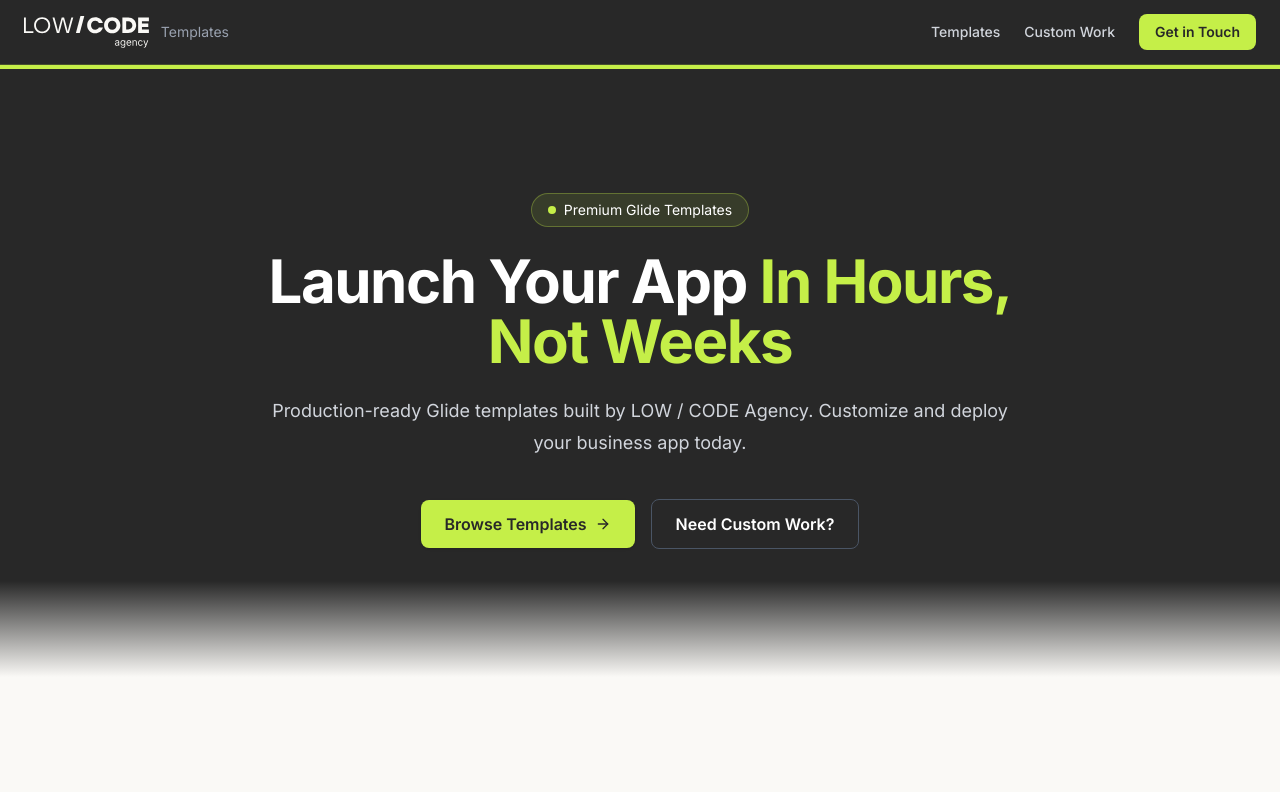
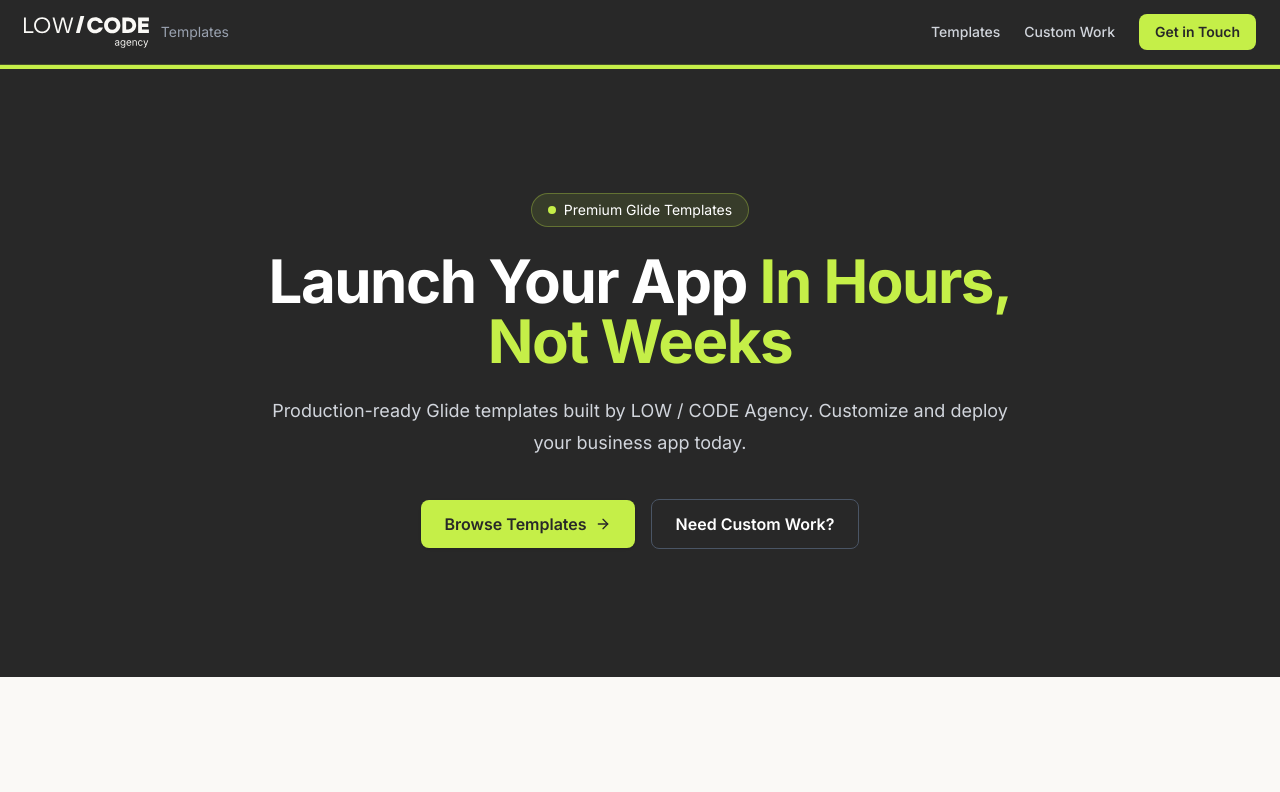
Before and after one commit to eltintero/glide-app-templates, a Next.js app: page / in a window 1280 px wide. Shown: the top 792 px of the page. Built offline with nearby package versions, Linux system fonts and the light colour scheme.

Commit message:
Remove gradient under hero section

```diff
--- a/src/components/Hero.tsx
+++ b/src/components/Hero.tsx
@@ -47,9 +47,6 @@
           </div>
         </div>
       </div>
-
-      {/* Bottom fade */}
-      <div className="absolute bottom-0 left-0 right-0 h-24 bg-gradient-to-t from-off-white to-transparent" />
     </section>
   );
 }
```
